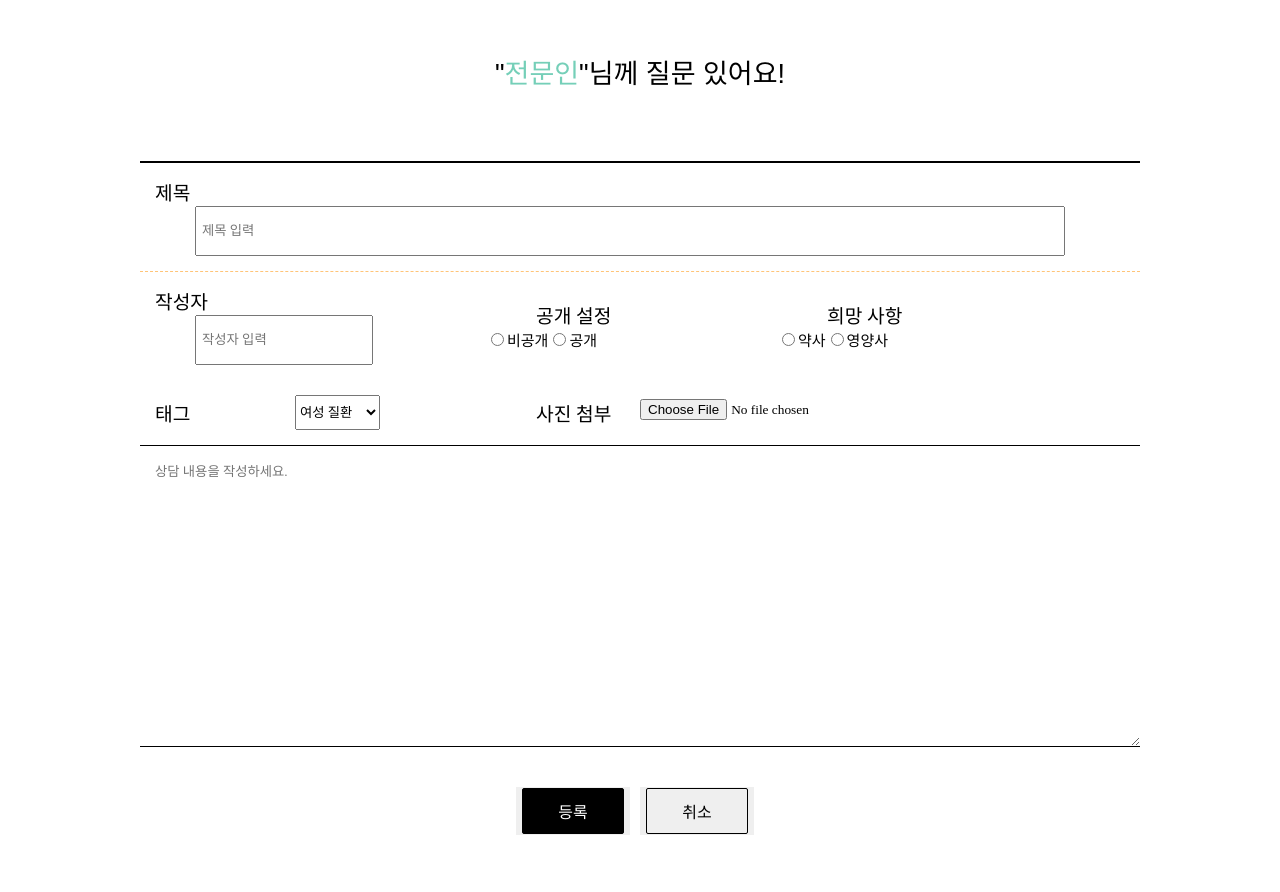
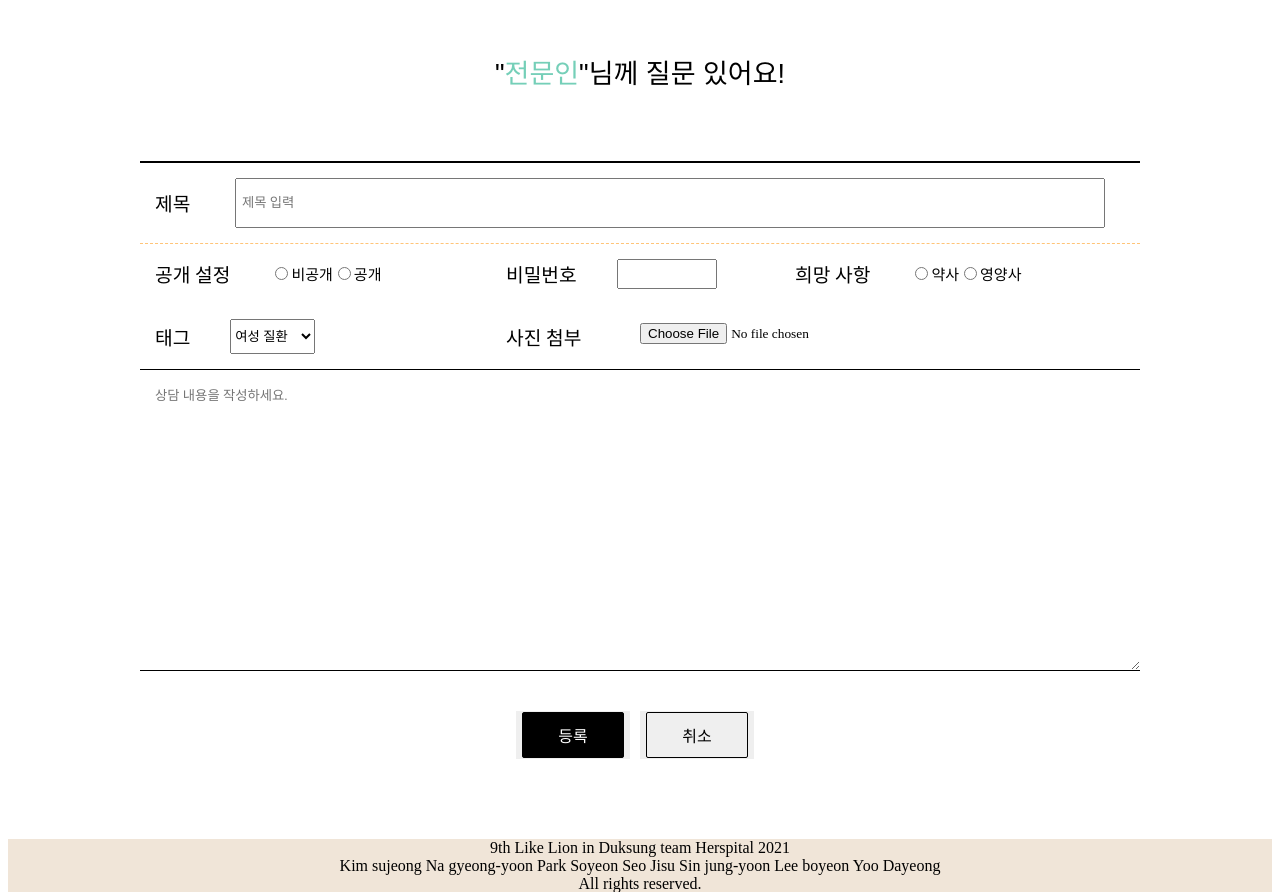
Before and after one commit to soyeonvv/ds-likelion-HERspital, a Django app: page /community/consulting/ in a window 1280 px wide. Shown: the part 76-968 px from the top of the page. Run offline with Django 3.2, Linux system fonts and the light colour scheme; some web fonts are replaced.

Commit message:
[Mod] consulting page

```diff
--- a/static/css/consulting.css
+++ b/static/css/consulting.css
@@ -1,6 +1,4 @@
-label{
-    display: block;
-}
+
 input, textarea{
     height: 50px;
 }
@@ -8,6 +6,7 @@
     position: fixed;
     left: 50%;
 }
+
 .board_wrap {
     width: 1000px;
     margin: 70px auto;
@@ -79,9 +78,8 @@
     font-size: 1.2rem;
 }
 
-.board_write .title dt,
-.board_write .info dt {
-    width: 100px;
+.board_write .title dt{
+    width: 40px;
 }
 
 .board_write .title dd {
@@ -94,7 +92,6 @@
     padding: 5px;
     box-sizing: border-box;
 }
-
 .board_write .title input[type="text"] {
     width: 100%;
 }
@@ -112,6 +109,3 @@
     border: 0;
     resize: vertical;
 }
-dl{
-    margin: 0px;
-}
--- a/templates/community/consulting.html
+++ b/templates/community/consulting.html
@@ -9,7 +9,6 @@
 {% block navbar %}
    {% include "partials/base.html" %}
 {% endblock%}
-{% block content %}
     <p style="text-align: center; font: 27px 'Nanum Gothic', sans-serif; margin-top: 50px;">"<span style="color:#75CFB8">전문인</span>"님께 질문 있어요!</p>
     <form action="" method="post" enctype="multipart/form-data">
         {%csrf_token%}
@@ -23,15 +22,15 @@
                 </div>
                 <div class="info">
                     <dl>
-                        <dt>작성자</dt>
-                        <dd><input type="text" placeholder="작성자 입력" name="writer"></dd>
-                    </dl>
-                    <dl>
-                        <dt style="padding-left: 90px;">공개 설정</dt>
+                        <dt>공개 설정</dt>
                         <dd><input type="radio" id="b" style="width: 13px; height: 13px;" name="option"><span style="font-size: 15px;">비공개</span><input type="radio" id="b" style="width: 13px; height: 13px;" name="option"><span style="font-size: 15px;">공개</span></dd>
                     </dl>
                     <dl>
-                        <dt style="padding-left: 90px;">희망 사항</dt>
+                        <dt style="padding-left: 60px;">비밀번호</dt>
+                        <dd><input type="password" id="b" style="width: 100px; height: 30px;" name="pwd"></dd>
+                    </dl>
+                    <dl>
+                        <dt style="padding-left: 58px;">희망 사항</dt>
                         <dd><input type="radio" id="b" style="width: 13px; height: 13px;" name="choice"><span style="font-size: 15px;">약사</span><input type="radio" id="b" style="width: 13px; height: 13px;" name="choice"><span style="font-size: 15px;">영양사</span></dd>
                     </dl>
                     <dl style="margin-top: 30px; text-align: left;">
@@ -46,7 +45,7 @@
                         </dd>
                     </dl>
                     <dl>
-                        <dt style="padding-left: 90px;">사진 첨부</dt>
+                        <dt style="padding-left: 60px;">사진 첨부</dt>
                         <input id="file" type="file" name="image">
                     </dl>
                 </div>
@@ -60,7 +59,6 @@
             </div>
         </div>
     </form>
-{% endblock %}
 </body>
 </html>
 {% block footer %}
```
Also changed, not shown: templates/community/communityWrite.html (added).
